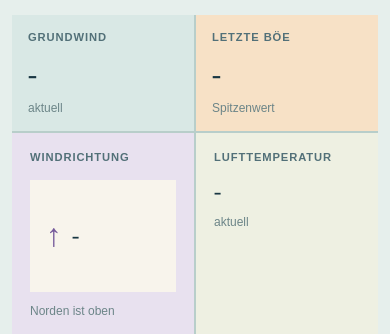
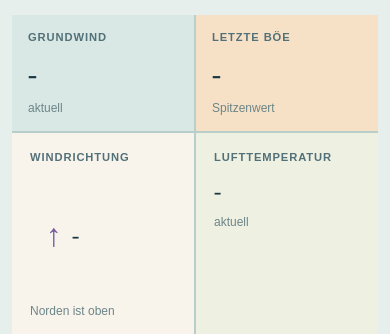
Before and after one commit to KCosinus/Wing-Foil-App, a website: page public/index.html in a window 390 px wide. Shown: the part 510-844 px from the top of the page. Drawn offline with nearby package versions, Linux system fonts and the light colour scheme; no server answers.

Commit message:
Positioniere Windrichtungskachel rechts

```diff
--- a/public/style.css
+++ b/public/style.css
@@ -63,7 +63,7 @@ h2 { margin: 0; font-size: 2rem; font-weight: 400; }
 .summary-gust { background: #f7e1c6 !important; }
 .summary-air { background: #eef0e2 !important; }
 .summary-water { background: #dce9ef !important; }
-.summary-direction { background: #e8e1ef !important; }
+.summary-direction { grid-column: 5; background: #f8f4ec !important; }
 .summary-direction, .summary-air, .summary-water { padding: 18px !important; }
 .direction-reading { display: flex; align-items: center; gap: 10px; }
 .direction-reading i { display: inline-block; color: #765a9b; font: normal 2rem Arial, sans-serif; transform-origin: 50% 55%; transition: transform 180ms ease; }
@@ -116,6 +116,7 @@ td.gust-value { color: #d65f36; font-weight: 700; }
     .hero-content, .section-heading { align-items: start; flex-direction: column; gap: 18px; }
     .hero-content button { width: 100%; }
     .summary { grid-template-columns: 1fr 1fr; }
+    .summary-direction { grid-column: auto; }
     .summary div { min-height: 112px; padding: 16px; }
     .summary strong { font-size: 1.8rem; }
     .summary-direction strong, .summary-air strong, .summary-water strong { font-size: 1.45rem; }
```
